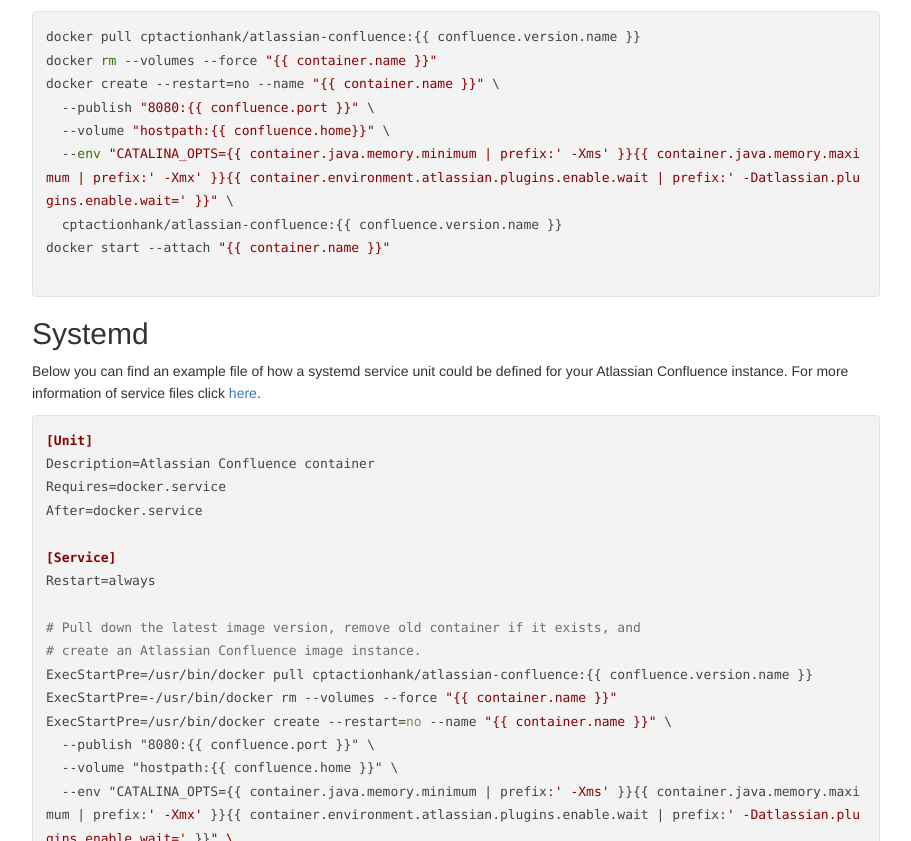
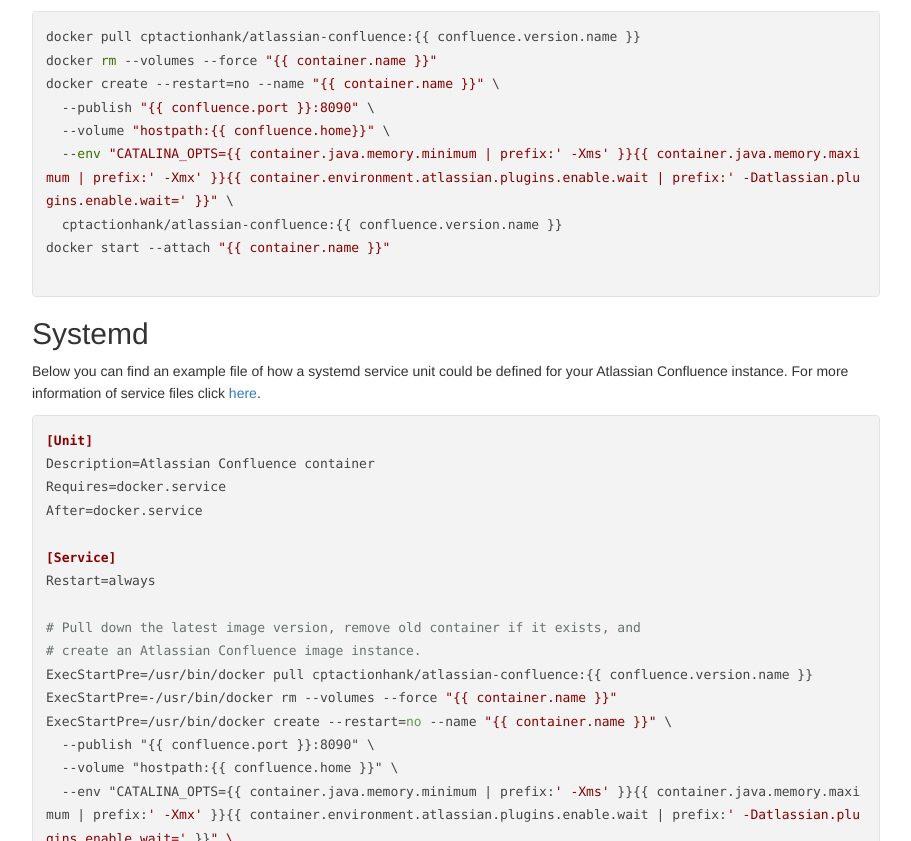
Before and after one commit to cptactionhank/docker-atlassian-confluence, a Jekyll site: the page built from index.html, in a window 1280 px wide and 1400 px high, scrolled down 2261 px. Shown: the part 160-1001 px from the top of the window, without its empty margins (38-949 px from the left). Built offline with Jekyll 4.4.1, drawn with Linux system fonts in a browser that asks for light colours; nearby versions of some CDN libraries; comment, search, counter and statistics services are not loaded; a style sheet for code colours, icons or effects is not loaded; some of the changed text lies outside the part shown.

Commit message:
Update run_configurations.html

```diff
--- a/_includes/sections/run_configurations.html
+++ b/_includes/sections/run_configurations.html
@@ -20,7 +20,7 @@
   <pre><code code class="bash">{% raw %}docker pull cptactionhank/atlassian-confluence:{{ confluence.version.name }}
 docker rm --volumes --force "{{ container.name }}"
 docker create --restart=no --name "{{ container.name }}" \
-  --publish "8080:{{ confluence.port }}" \
+  --publish "{{ confluence.port }}:8090" \
   --volume "hostpath:{{ confluence.home}}" \
   --env "CATALINA_OPTS={{ container.java.memory.minimum | prefix:' -Xms' }}{{ container.java.memory.maximum | prefix:' -Xmx' }}{{ container.environment.atlassian.plugins.enable.wait | prefix:' -Datlassian.plugins.enable.wait=' }}" \
   cptactionhank/atlassian-confluence:{{ confluence.version.name }}
@@ -45,7 +45,7 @@
 ExecStartPre=/usr/bin/docker pull cptactionhank/atlassian-confluence:{{ confluence.version.name }}
 ExecStartPre=-/usr/bin/docker rm --volumes --force "{{ container.name }}"
 ExecStartPre=/usr/bin/docker create --restart=no --name "{{ container.name }}" \
-  --publish "8080:{{ confluence.port }}" \
+  --publish "{{ confluence.port }}:8090" \
   --volume "hostpath:{{ confluence.home }}" \
   --env "CATALINA_OPTS={{ container.java.memory.minimum | prefix:' -Xms' }}{{ container.java.memory.maximum | prefix:' -Xmx' }}{{ container.environment.atlassian.plugins.enable.wait | prefix:' -Datlassian.plugins.enable.wait=' }}" \
   cptactionhank/atlassian-confluence:{{ confluence.version.name }}
@@ -74,7 +74,7 @@
   /usr/bin/docker pull cptactionhank/atlassian-confluence:{{ confluence.version.name }}
   /usr/bin/docker rm --volumes --force "{{ container.name }}"
   /usr/bin/docker create --restart=no --name "{{ container.name }}" \
-    --publish "8080:{{ confluence.port }}" \
+    --publish "{{ confluence.port }}:8090" \
     --volume "hostpath:{{ confluence.home }}" \
     --env "CATALINA_OPTS={{ container.java.memory.minimum | prefix:' -Xms' }}{{ container.java.memory.maximum | prefix:' -Xmx' }}{{ container.environment.atlassian.plugins.enable.wait | prefix:' -Datlassian.plugins.enable.wait=' }}" \
     cptactionhank/atlassian-confluence:{{ confluence.version.name }}
```
